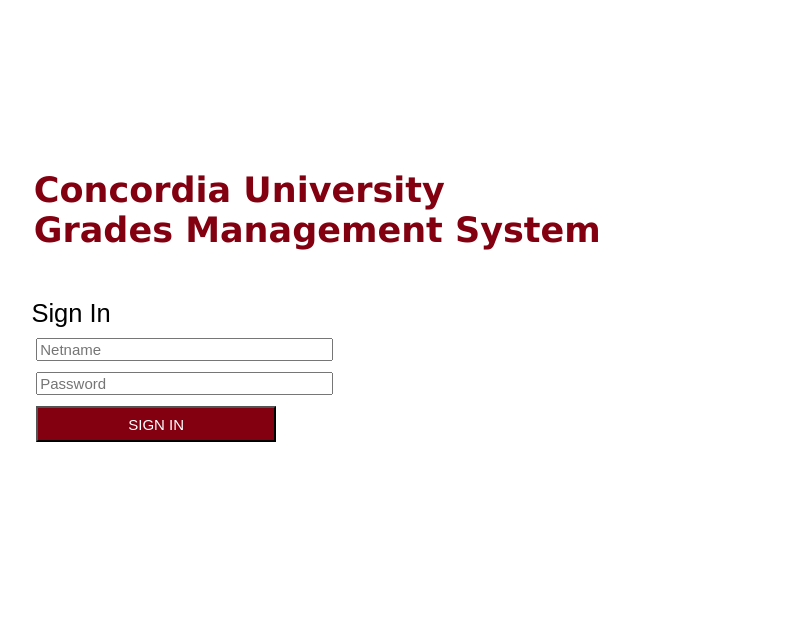
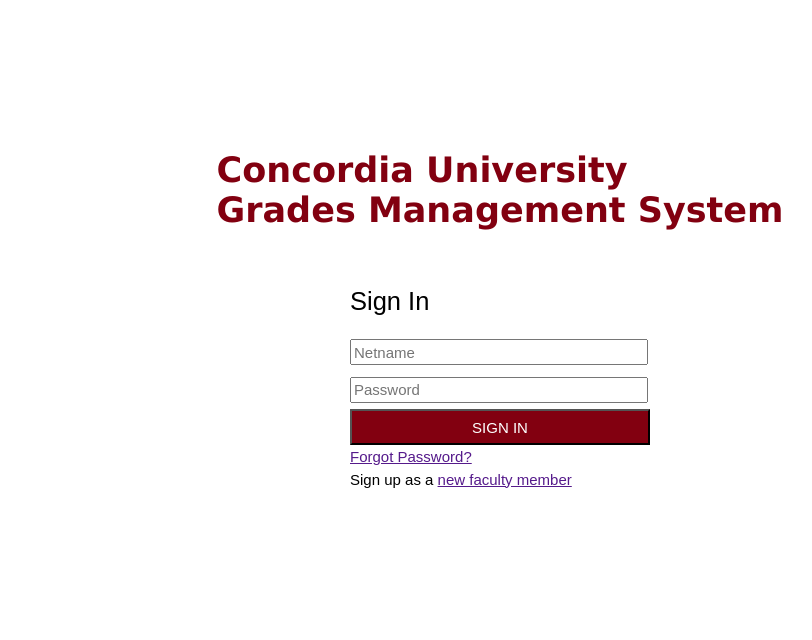
Before and after one commit to jvaldez90/SOEN287_project, a PHP site: page /login.html in a window 1280 px wide. Shown: the top 640 px of the page, without its empty margins (140-952 px from the left). Run offline with PHP 8.4, Linux system fonts and the light colour scheme.

Commit message:
Update Layout of login files

```diff
--- a/login.css
+++ b/login.css
@@ -1,7 +1,7 @@
 * {
     font-family: Arial, Helvetica, sans-serif;
     font-size: 15px;
-    margin: .25em;
+    margin: 0 auto;
     padding: auto;
 }
 .container{
@@ -16,16 +16,30 @@
     font-weight: 600;
     color: #820010;
 }
+form {
+    width: 300px;
+    line-height: 2.5;
+}
 #loginMessage {
     font-weight: 300;
     font-size: 1.7em;
     text-align: left;
+}
+#username {
+    width: 290px;
+    height: 20px;
+}
+#password{
+    width: 290px;
+    height: 20px;
 }
 #submitButton {
     background-color: #820010;
     color: white;
     padding-top: .5rem;
     padding-bottom: .5rem;
-    padding-left: 6em;
-    padding-right: 6em;
+    width: 300px;
 }
+#authOption {
+    line-height: 1.5;
+}
--- a/login.html
+++ b/login.html
@@ -1,8 +1,9 @@
 <!DOCTYPE html>
 <html lang="en">
     <head>
-        <title>Grade System Login</title>
+        <title>Grades System Sign In</title>
         <link rel="stylesheet" href="./login.css">
+
     </head>
     <body>
         <main class="container">
@@ -11,16 +12,25 @@
                     Concordia University<br/>
                     Grades Management System<br/><br/>
                 </div>
-                <div id="loginMessage">Sign In</div>
                 <form id="loginForm" method="post">
+                    <div id="loginMessage">Sign In</div>
                     <div id="userNameArea">
-                        <input id="username" name="UserName" size="30" type="email" placeholder="Netname">
+                        <input id="username" name="UserName" type="email" placeholder="Netname">
                     </div>
                     <div id="passwordArea">
-                        <input id="passwordInput" name="Password" size="30" type="password" placeholder="Password">
+                        <input id="password" name="Password" type="password" placeholder="Password">
                     </div>
                     <div id="submissionArea">
                         <button id="submitButton" role="button">SIGN IN</button>
+                    </div>
+                    <div id="authOption">
+                        <a href="" id="resetPassword">
+                            <p>Forgot Password?</p>
+                        </a>
+                        <p>
+                            Sign up as a
+                            <a href="" id="newAccount">new faculty member</a>
+                        </p>
                     </div>
                 </form>
             </div>
```
